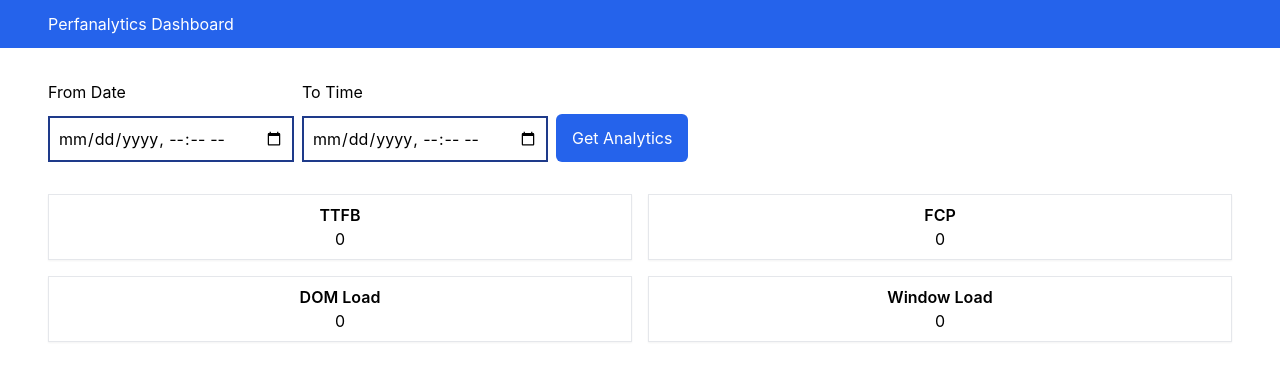
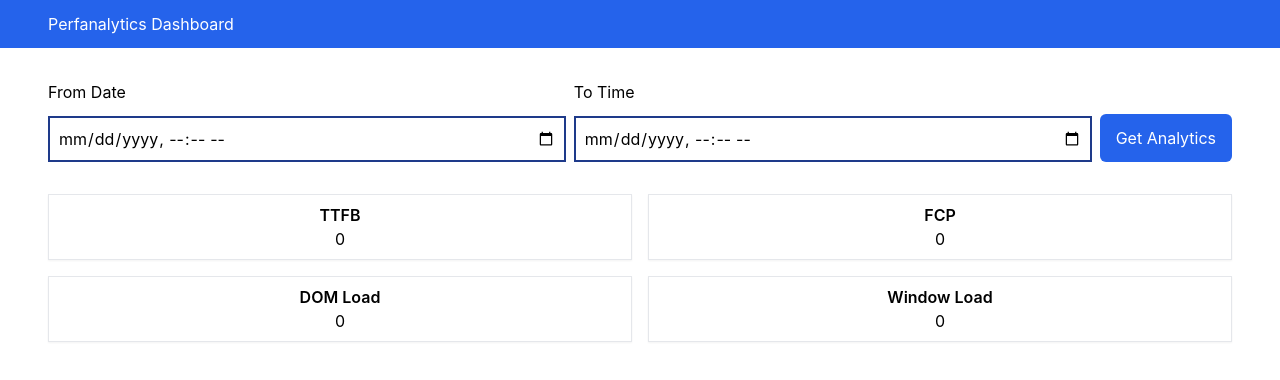
Before and after one commit to oguzergul/performance-analytics-dashboard, a React (Create React App) app: page / in a window 1280 px wide. Shown: the top 380 px of the page. Built offline with nearby package versions, Linux system fonts and the light colour scheme; no server answers.

Commit message:
[refactor]: components refactored.

```diff
--- a/src/components/Card.js
+++ b/src/components/Card.js
@@ -1,6 +1,6 @@
 const Card = ({children}) => {
     return (
-        <div className="border p-2 shadow-sm h-86 w-full">
+        <div className="border p-2 shadow-sm h-86">
             {children}
         </div>
     )
--- a/src/components/Flex.js
+++ b/src/components/Flex.js
@@ -2,6 +2,7 @@ const Flex = ({layouts = [], align = [], justify = [], children, className}) =>
     return (
         <div className={[`
         flex
+        flex-1
         flex-${layouts[0]}
         sm:flex-${layouts[1]}
         md:flex-${layouts[2]}
--- /dev/null
+++ b/src/components/Link.js
@@ -0,0 +1,5 @@
+const Link = ({href,target, children}) => {
+    return (<a className={'text-blue-500'} target={target} href={href}>{children}</a>)
+}
+
+export default Link
--- a/src/components/index.js
+++ b/src/components/index.js
@@ -10,3 +10,4 @@ export {default as Grid} from './Grid';
 export {default as Card} from './Card';
 export {default as Container} from './Container';
 export {default as Button} from './Button';
+export {default as Link} from './Link';
```
